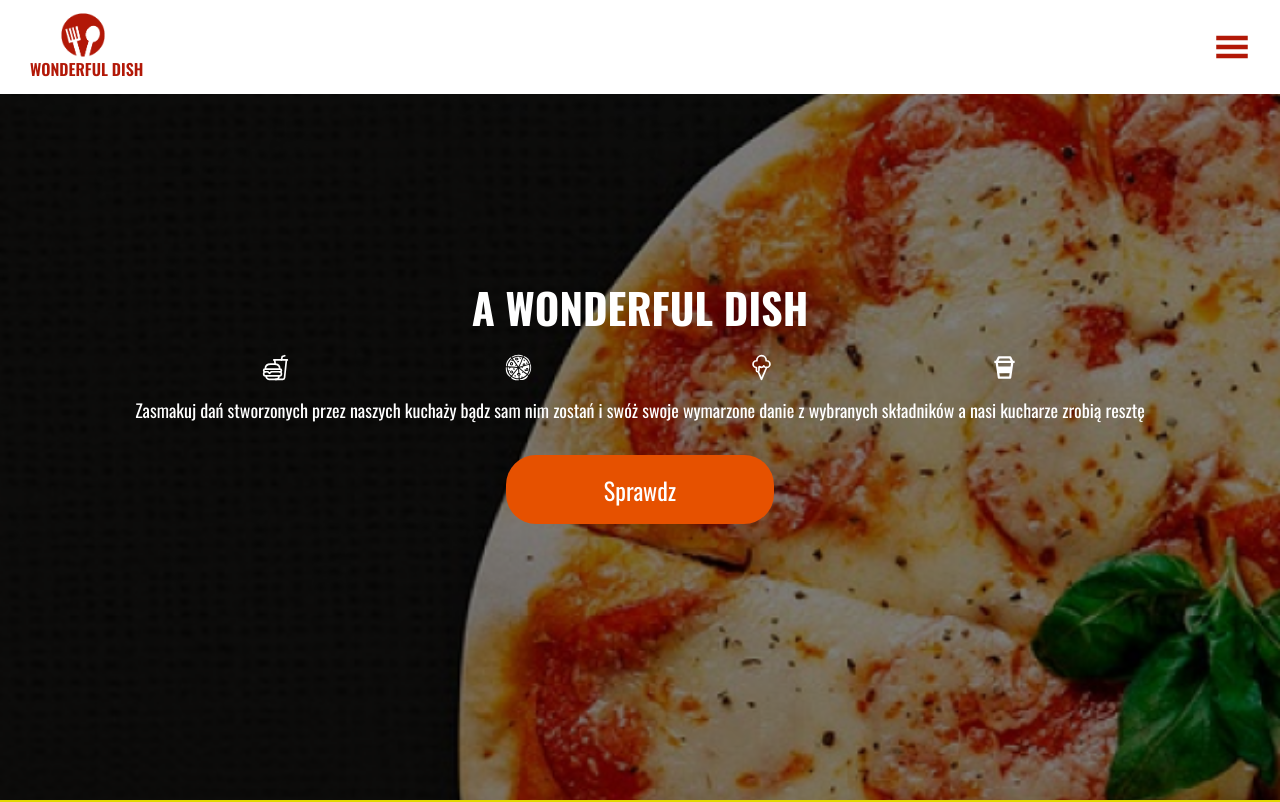
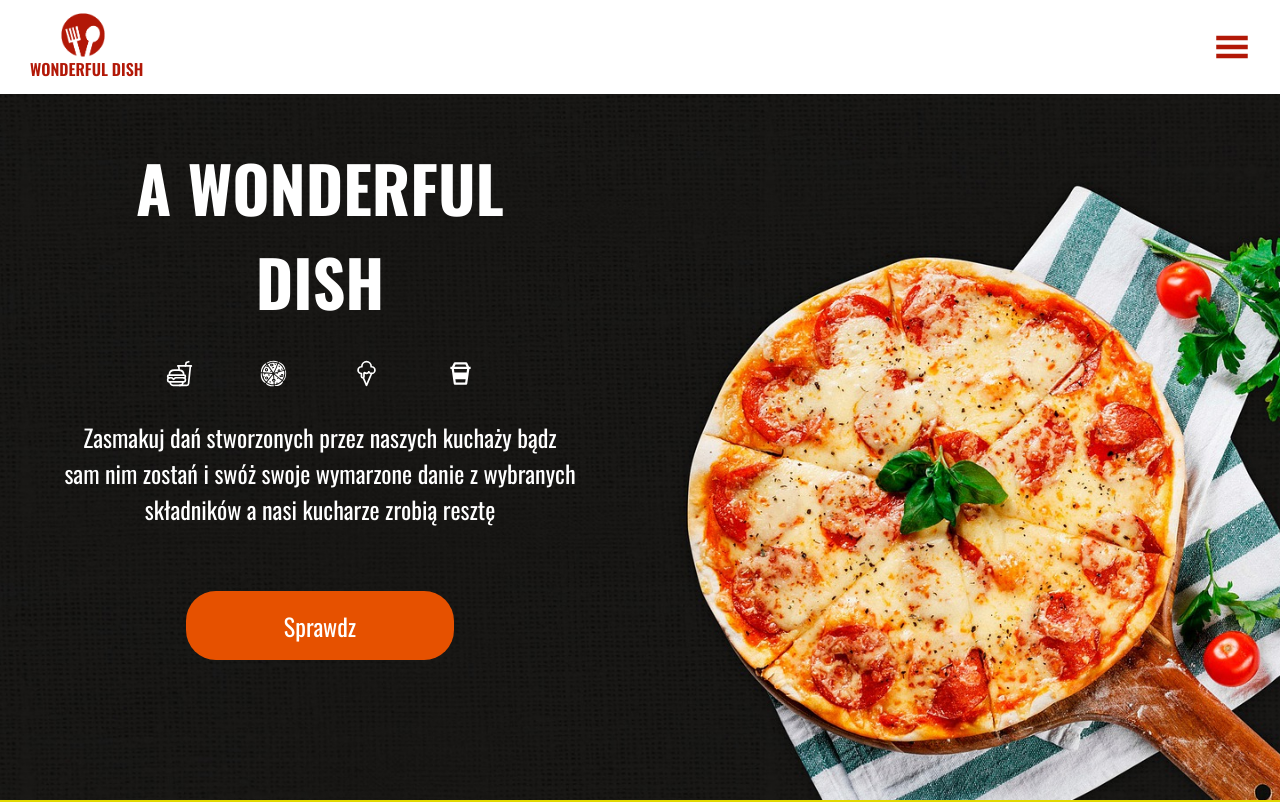
Before and after one commit to GrzegorzBanaszak/restaurant, a React (Create React App) app: page / in a window 1280 px wide. Shown: the top 802 px of the page. Built offline with nearby package versions, Linux system fonts and the light colour scheme.

Commit message:
Desktop version home open section

```diff
--- a/src/components/HomeOpen.jsx
+++ b/src/components/HomeOpen.jsx
@@ -1,15 +1,34 @@
 import React from "react";
-import Nav from "./Nav";
 import "../styles/components/HomeOpen.scss";
-import bg from "../assets/pizza-open.png";
+import bgMobile from "../assets/pizza-open.png";
+import bgDesktop from "../assets/pizza-open-desktop.jpg";
 import { Link } from "react-router-dom";
 import { IoFastFoodOutline, IoIceCreamOutline } from "react-icons/io5";
 import { GiFullPizza } from "react-icons/gi";
 import { BiCoffeeTogo } from "react-icons/bi";
+import { useState } from "react";
+import { useEffect } from "react";
 const HomeOpen = () => {
+  const [windowWidth, setWindowWidth] = useState(window.innerWidth);
+
+  const windowWidthChangeHandelr = () => {
+    setWindowWidth(window.innerWidth);
+  };
+
+  useEffect(() => {
+    window.addEventListener("resize", windowWidthChangeHandelr);
+    return () => {
+      window.removeEventListener("resize", windowWidthChangeHandelr);
+    };
+  }, []);
   const iconSize = 27;
   return (
-    <section className="open" style={{ backgroundImage: `url(${bg})` }}>
+    <section
+      className="open"
+      style={{
+        backgroundImage: `url(${windowWidth >= 1024 ? bgDesktop : bgMobile})`,
+      }}
+    >
       <div className="open__container">
         <h1 className="open__title">A WONDERFUL DISH </h1>
         <div className="open__icons">
--- a/src/styles/components/HomeOpen.scss
+++ b/src/styles/components/HomeOpen.scss
@@ -48,3 +48,27 @@
     text-decoration: none;
   }
 }
+
+@include desktop {
+  .open {
+    background-position-y: bottom 30%;
+    &::after {
+      display: none;
+    }
+    &__title {
+      font-size: toRem(64);
+      text-align: center;
+    }
+    &__icons {
+      margin: 2rem 0;
+    }
+    &__container {
+      width: 50%;
+      padding: 0 4rem;
+    }
+    &__description {
+      font-size: toRem(24);
+      margin-bottom: 2rem;
+    }
+  }
+}
--- a/src/styles/settings/mixins.scss
+++ b/src/styles/settings/mixins.scss
@@ -15,3 +15,9 @@
   color: white;
   text-align: center;
 }
+
+@mixin desktop {
+  @media (min-width: 1024px) {
+    @content;
+  }
+}
```
Also changed, not shown: src/assets/pizza-open-desktop.jpg (added).
